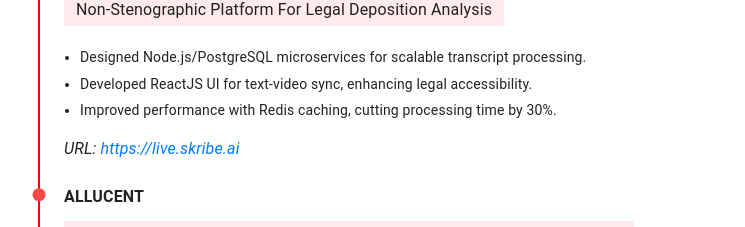
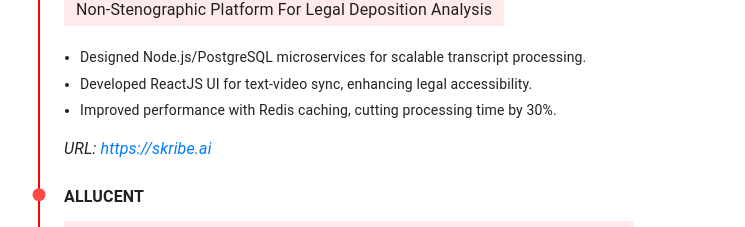
Before and after one commit to naimuddin374/portfolio, a React (Create React App) app: page / in a window 1280 px wide. Shown: the part 4498-4725 px from the top of the page, without its empty margins (6-751 px from the left). Built offline with nearby package versions, Linux system fonts and the light colour scheme.

Commit message:
update projects

```diff
--- a/package.json
+++ b/package.json
@@ -2,7 +2,7 @@
   "name": "Naim-portfolio",
   "version": "0.1.0",
   "private": true,
-  "homepage": "https://naimuddin374.github.io/portfolio",
+  "homepage": "https://naimuddin374.github.io",
   "dependencies": {
     "@emotion/react": "^11.14.0",
     "@emotion/styled": "^11.14.0",
@@ -21,7 +21,7 @@
     "test": "react-scripts test",
     "eject": "react-scripts eject",
     "predeploy": "yarn build",
-    "deploy": "gh-pages -d build"
+    "deploy": "yarn build && gh-pages -d build"
   },
   "eslintConfig": {
     "extends": [
--- a/src/components/Projects.jsx
+++ b/src/components/Projects.jsx
@@ -16,7 +16,7 @@ const data = [
     id: 2,
     name: "Skribe.ai",
     title: "Non-stenographic platform for legal deposition analysis",
-    url: "https://live.skribe.ai",
+    url: "https://skribe.ai",
     achievements: [
       "Designed Node.js/PostgreSQL microservices for scalable transcript processing.",
       "Developed ReactJS UI for text-video sync, enhancing legal accessibility.",
```
Also changed, not shown: 7 other files (tests, documents, lock files or other folders).
